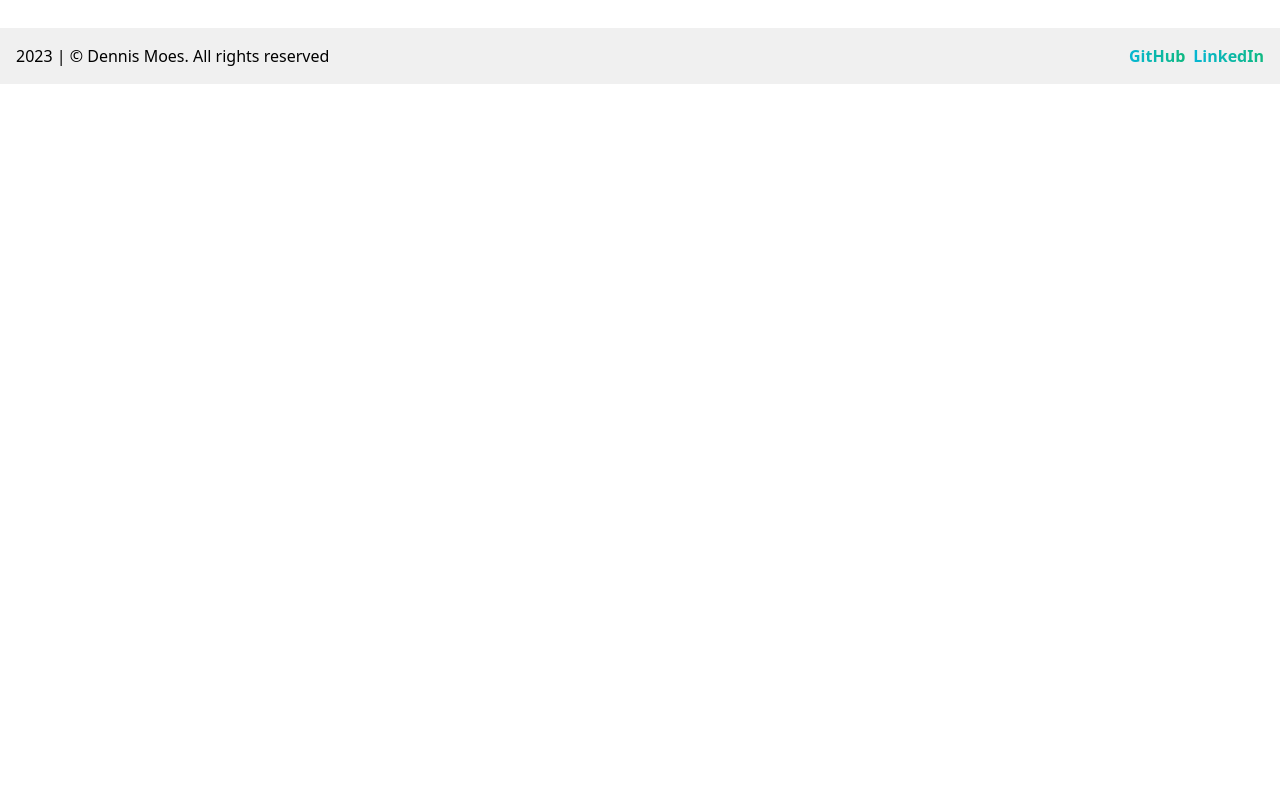
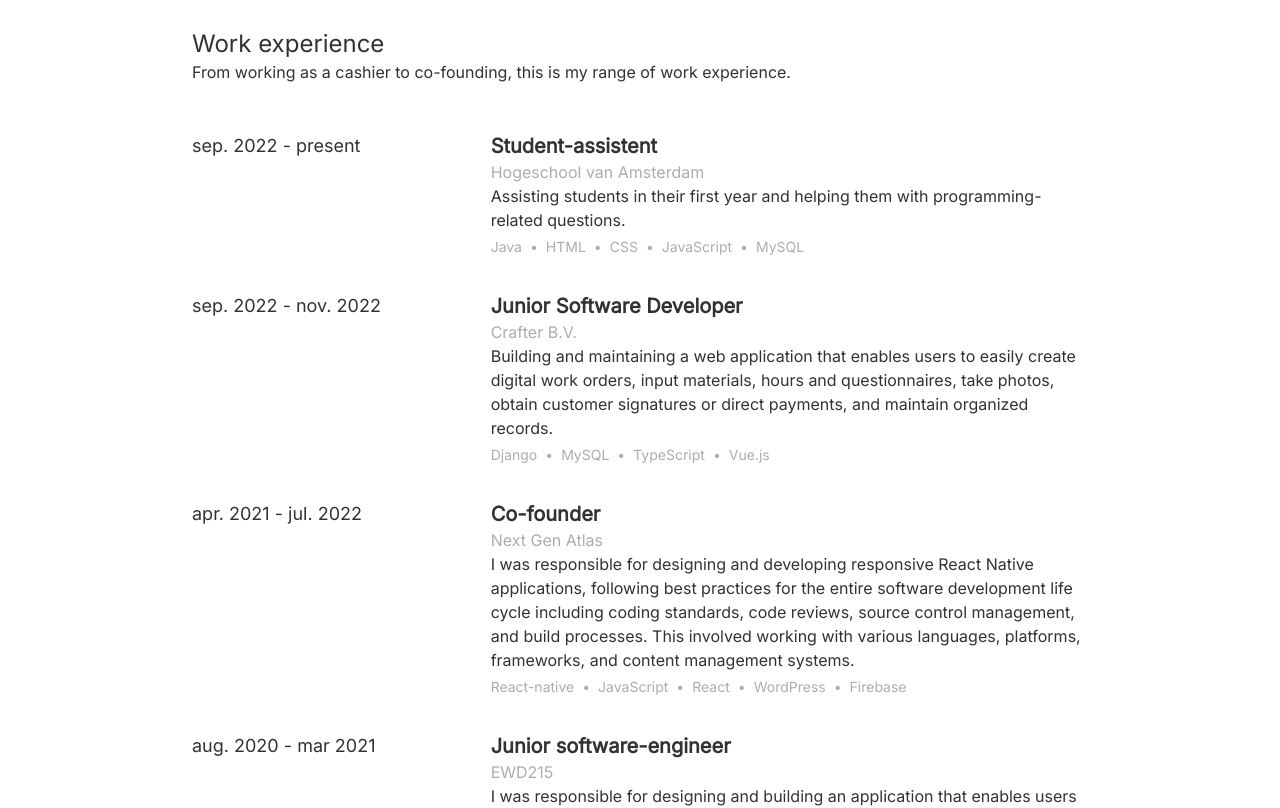
Before and after one commit to DennisCMoes/portfolio-v2, a Next.js app: page / in a window 1280 px wide. Shown: the part 820-1628 px from the top of the page. Before the commit the page ends 904 px from the top, so only its background shows below. Built offline with nearby package versions, Linux system fonts and the light colour scheme.

Commit message:
Added a work experience section

```diff
--- /dev/null
+++ b/src/components/ui/work-experience.tsx
@@ -0,0 +1,40 @@
+type Props = {
+  title: string
+  description: string
+  company: string
+  start: string
+  end: string
+  tags: string[]
+}
+
+export default function WorkExperience({
+  title,
+  description,
+  company,
+  start,
+  end,
+  tags,
+}: Props) {
+  return (
+    <div className="inline-flex flex-row w-full text-lg">
+      <div className="w-2/6">
+        <p>
+          {start} - {end}
+        </p>
+      </div>
+      <div className="w-4/6">
+        <p className="text-xl font-semibold">{title}</p>
+        <p className="text-base text-tertiary">{company}</p>
+        <p className="text-base">{description}</p>
+        <div className="inline-flex text-tertiary flex-row text-sm space-x-2">
+          {tags.map((tag, index) => (
+            <>
+              <p key={index}>{tag}</p>
+              {index !== tags.length - 1 && <p>•</p>}
+            </>
+          ))}
+        </div>
+      </div>
+    </div>
+  )
+}
--- /dev/null
+++ b/src/data/work.json
@@ -0,0 +1,42 @@
+[
+  {
+    "title": "Student-assistent",
+    "description": "Assisting students in their first year and helping them with programming-related questions.",
+    "company": "Hogeschool van Amsterdam",
+    "start": "sep. 2022",
+    "end": "present",
+    "tags": ["Java", "HTML", "CSS", "JavaScript", "MySQL"]
+  },
+  {
+    "title": "Junior Software Developer",
+    "description": "Building and maintaining a web application that enables users to easily create digital work orders, input materials, hours and questionnaires, take photos, obtain customer signatures or direct payments, and maintain organized records.",
+    "company": "Crafter B.V.",
+    "start": "sep. 2022",
+    "end": "nov. 2022",
+    "tags": ["Django", "MySQL", "TypeScript", "Vue.js"]
+  },
+  {
+    "title": "Co-founder",
+    "description": "I was responsible for designing and developing responsive React Native applications, following best practices for the entire software development life cycle including coding standards, code reviews, source control management, and build processes. This involved working with various languages, platforms, frameworks, and content management systems.",
+    "company": "Next Gen Atlas",
+    "start": "apr. 2021",
+    "end": "jul. 2022",
+    "tags": ["React-native", "JavaScript", "React", "WordPress", "Firebase"]
+  },
+  {
+    "title": "Junior software-engineer",
+    "description": "I was responsible for designing and building an application that enables users to access a virtual desktop, collaborating with experienced programmers to devise, design and market technologies, and constructing scalable, fault-tolerant index and query systems that are easy to manage and use.",
+    "company": "EWD215",
+    "start": "aug. 2020",
+    "end": "mar 2021",
+    "tags": ["Python", "MySQL", "Wordpress"]
+  },
+  {
+    "title": "Kassa medewerker",
+    "description": "As a cashier, I was involved with processing customer transactions, handling cash and other payment methods, and providing customer service.",
+    "company": "Albert Heijn Vos Supermarkten",
+    "start": "jun. 2019",
+    "end": "aug. 2021",
+    "tags": []
+  }
+]
--- a/src/pages/index.tsx
+++ b/src/pages/index.tsx
@@ -1,8 +1,22 @@
 import Head from 'next/head'
 import { Inter } from 'next/font/google'
 import Link from 'next/link'
+import SkillCard from '@/components/ui/skill-card'
+import ToolCard from '@/components/ui/tool-card'
+import WorkExperience from '@/components/ui/work-experience'
+
+import WorkExperienceList from '@/data/work.json'
 
 const inter = Inter({ subsets: ['latin'], weight: '400' })
+
+type Experience = {
+  title: string
+  description: string
+  company: string
+  start: string
+  end: string
+  tags: string[]
+}
 
 // TODO: Work on OG:tags and seo optimization
 export default function Home() {
@@ -34,7 +48,10 @@ export default function Home() {
       <main
         className={`${inter.className} bg-background-light text-secondary-light dark:bg-background-dark dark:text-secondary-dark`}
       >
-        <section className="min-h-screen max-w-4xl grid items-center justify-center mx-auto space-y-64 px-4">
+        <section
+          id="banner"
+          className="min-h-screen max-w-4xl grid items-center justify-center mx-auto space-y-64 px-4"
+        >
           <div className="-mt-48 space-y-4">
             <div>
               <p className="text-xl text-tertiary">Hi, my name is</p>
@@ -67,6 +84,23 @@ export default function Home() {
             </Link>
           </div>
         </section>
+        <section
+          id="work-experience"
+          className="min-h-screen max-w-4xl mb-32 mx-auto space-y-12 text-2xl md:text-2xl"
+        >
+          <div>
+            <p>Work experience</p>
+            <p className="text-base">
+              From working as a cashier to co-founding, this is my range of work
+              experience.
+            </p>
+          </div>
+          <div className="inline-flex flex-col w-full space-y-8">
+            {WorkExperienceList.map((work: any, index) => (
+              <WorkExperience key={index} {...work} />
+            ))}
+          </div>
+        </section>
       </main>
     </>
   )
```
